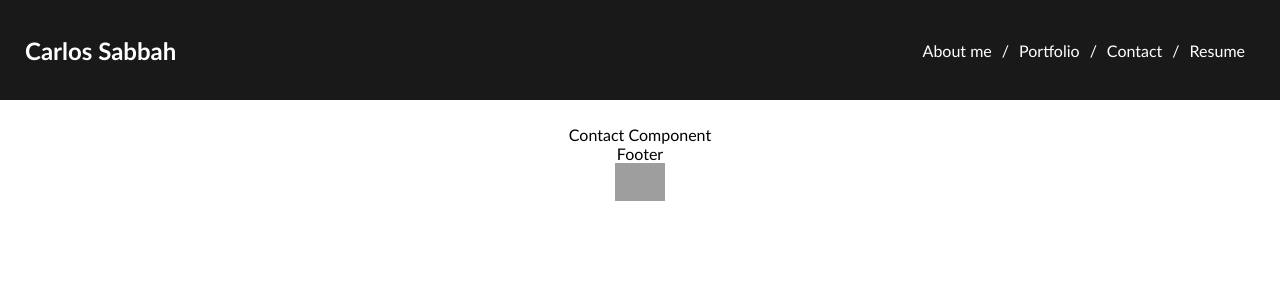
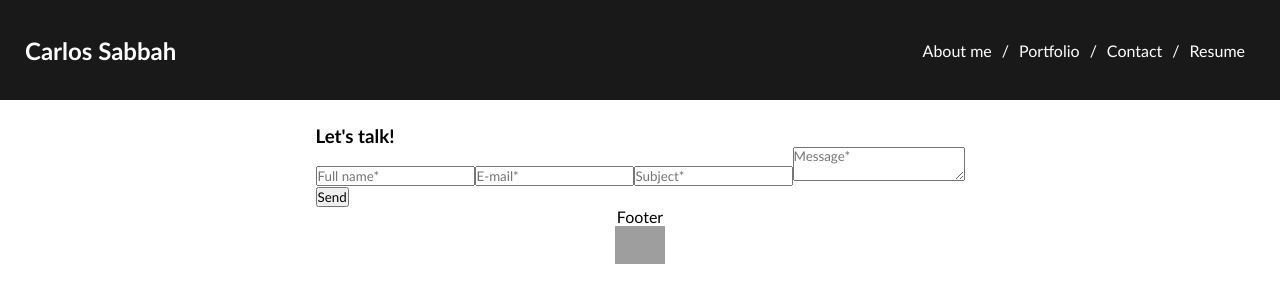
Before and after one commit to csabbah/react-pro-portfolio, a React (Create React App) app: page / in a window 1280 px wide. Both pictures are taken after a click on the link "Contact". Shown: the top 302 px of the page. Built offline with nearby package versions, Linux system fonts and the light colour scheme; grey boxes are pictures that could not be loaded.

Commit message:
Added new Contact component and included initial JS functionality to track form data and handle submission

```diff
--- a/src/App.js
+++ b/src/App.js
@@ -6,6 +6,7 @@ import Header from './Components/Header';
 import Navigation from './Components/Navigation';
 import Portfolio from './Components/Portfolio';
 import About from './Components/About';
+import Contact from './Components/Contact';
 
 function App() {
   const [activePage, setActivePage] = useState({
@@ -27,7 +28,7 @@ function App() {
         ) : activePage.portfolio ? (
           <Portfolio />
         ) : activePage.contact ? (
-          'Contact Component'
+          <Contact />
         ) : activePage.resume ? (
           'Resume Component'
         ) : (
--- a/src/Components/About/index.js
+++ b/src/Components/About/index.js
@@ -1,6 +1,6 @@
 import React from 'react';
 
-const index = () => {
+const About = () => {
   return (
     <div id="about">
       <h1 id="main-section-header">About me</h1>
@@ -28,4 +28,4 @@ const index = () => {
   );
 };
 
-export default index;
+export default About;
--- /dev/null
+++ b/src/Components/Contact/index.js
@@ -0,0 +1,81 @@
+import React, { useState } from 'react';
+
+const Contact = () => {
+  // Declare status element and setup form data state object (as well as the destructure)
+  const statusEl = document.getElementById('status');
+  const [formData, setFormData] = useState({
+    fromName: '',
+    from_email: '',
+    subjectText: '',
+    message: '',
+  });
+  const { fromName, from_email, subjectText, message } = formData;
+
+  // Handle form submission (check the form data)
+  const handleSubmit = (e) => {
+    e.preventDefault();
+    if (
+      fromName == '' ||
+      from_email == '' ||
+      subjectText == '' ||
+      message == ''
+    ) {
+      statusEl.innerText =
+        'Message sent failed, please fill in all required fields.';
+      statusEl.style.color = 'red';
+    } else {
+      statusEl.innerText = 'Message sent successfully.';
+      statusEl.style.color = 'green';
+    }
+    console.log(formData);
+  };
+
+  // Capture the form data as it is being inputted
+  const storeData = (e) => {
+    setFormData({ ...formData, [e.target.name]: e.target.value });
+  };
+
+  return (
+    <section id="contact-form" onSubmit={handleSubmit}>
+      <form>
+        <h1>Let's talk!</h1>
+        <div className="form-inner-container">
+          <input
+            onChange={storeData}
+            className="name"
+            type="text"
+            name="fromName"
+            id="fromName"
+            placeholder="Full name*"
+          />
+          <input
+            onChange={storeData}
+            name="from_email"
+            id="from_email"
+            className="email"
+            type="email"
+            placeholder="E-mail*"
+          />
+          <input
+            onChange={storeData}
+            name="subjectText"
+            id="subjectText"
+            className="subject"
+            type="text"
+            placeholder="Subject*"
+          />
+          <textarea
+            onChange={storeData}
+            name="message"
+            id="msg"
+            placeholder="Message*"
+          ></textarea>
+        </div>
+        <p id="status"></p>
+        <button id="sendBtn">Send</button>
+      </form>
+    </section>
+  );
+};
+
+export default Contact;
--- a/src/Components/Footer/index.js
+++ b/src/Components/Footer/index.js
@@ -1,6 +1,6 @@
 import React from 'react';
 
-const index = () => {
+const Footer = () => {
   return (
     <>
       <p>Footer</p>
@@ -13,4 +13,4 @@ const index = () => {
   );
 };
 
-export default index;
+export default Footer;
--- a/src/Components/Header/index.js
+++ b/src/Components/Header/index.js
@@ -1,6 +1,6 @@
 import React from 'react';
 
-const index = () => {
+const Header = () => {
   return (
     <>
       <h1>Carlos Sabbah</h1>
@@ -8,4 +8,4 @@ const index = () => {
   );
 };
 
-export default index;
+export default Header;
--- a/src/Components/Navigation/index.js
+++ b/src/Components/Navigation/index.js
@@ -1,6 +1,6 @@
 import React from 'react';
 
-const index = ({ setActivePage, activePage }) => {
+const Navigation = ({ setActivePage, activePage }) => {
   const handlePage = (e) => {
     if (e.target.innerText == 'About me') {
       setActivePage({ about: true });
@@ -11,7 +11,6 @@ const index = ({ setActivePage, activePage }) => {
     } else if (e.target.innerText == 'Resume') {
       setActivePage({ resume: true });
     }
-    console.log(activePage);
   };
   return (
     <ul>
@@ -42,4 +41,4 @@ const index = ({ setActivePage, activePage }) => {
   );
 };
 
-export default index;
+export default Navigation;
--- a/src/Components/Portfolio/index.js
+++ b/src/Components/Portfolio/index.js
@@ -1,9 +1,7 @@
 import React from 'react';
 import Project from '../Project';
 
-const index = () => {
-  // Update the below object to contain multiple real projects
-  // For now, add the same image for testing and update the gallery CSS sstyling
+const Portfolio = () => {
   const project = [
     {
       title: 'Weather Dashboard',
@@ -61,4 +59,4 @@ const index = () => {
   );
 };
 
-export default index;
+export default Portfolio;
--- a/src/Components/Project/index.js
+++ b/src/Components/Project/index.js
@@ -1,6 +1,6 @@
 import React from 'react';
 
-const index = ({ title, stack, image_url }) => {
+const Project = ({ title, stack, image_url }) => {
   return (
     <div id="single-project">
       <div id="project-details">
@@ -16,4 +16,4 @@ const index = ({ title, stack, image_url }) => {
   );
 };
 
-export default index;
+export default Project;
```
